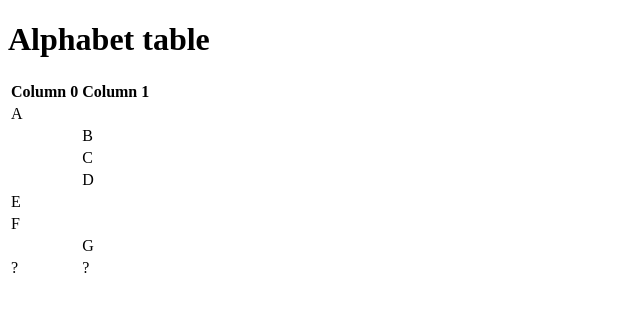
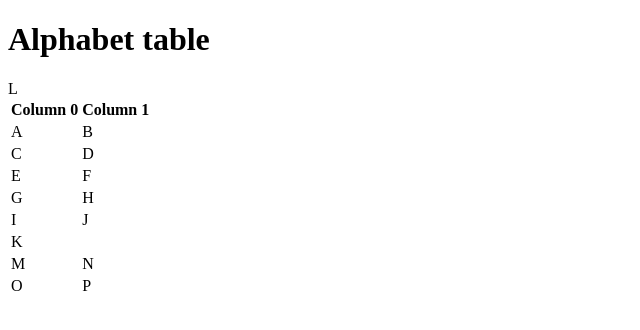
Before and after one commit to comp426-2022-spring/a01-jenlevy, a website: page www/index.html in a window 1280 px wide. Shown: the whole page, without its empty margins (0-640 px from the left). Drawn offline with Linux system fonts and the light colour scheme.

Commit message:
trying to fix index

```diff
--- a/package.json
+++ b/package.json
@@ -17,6 +17,7 @@
   },
   "homepage": "https://github.com/comp426-2022-spring/a01-jenlevy#readme",
   "dependencies": {
+    "browser-sync": "^2.27.9",
     "minimist": "^1.2.6"
   }
 }
--- a/www/index.html
+++ b/www/index.html
@@ -16,33 +16,33 @@
                         </thead>
                         <tbody>
                                 <tr>
-                                <td>A</td><td></td>
+                                <td>A</td><td>B</td>
                                 </tr>
                                 <tr>
-                                    <td></td><td>B</td>
+                                    <td>C</td><td>D</td>
                                 </tr>
                                 <tr>
-                                    <td></td><td>C</td>
+                                    <td>E</td><td>F</td>
                                 </tr>
 
                                 <tr>
-                                    <td></td><td>D</td>
+                                    <td>G</td><td>H</td>
                                 </tr>
 
                                 <tr>
-                                <td>E</td><td></td>
+                                <td>I</td><td>J</td>
                                 </tr>
 
                                 <tr>
-                                    <td>F</td><td></td>
+                                    <td>K</td>L<td></td>
                                 </tr>
 
                                 <tr>
-                                    <td></td><td>G</td>
+                                    <td>M</td><td>N</td>
                                 </tr>
 
                                 <tr>
-                                    <td>?</td><td>?</td>
+                                    <td>O</td><td>P</td>
                                 </tr>
                         </tbody>
             </table>
```
Also changed, not shown: 2 other files.
